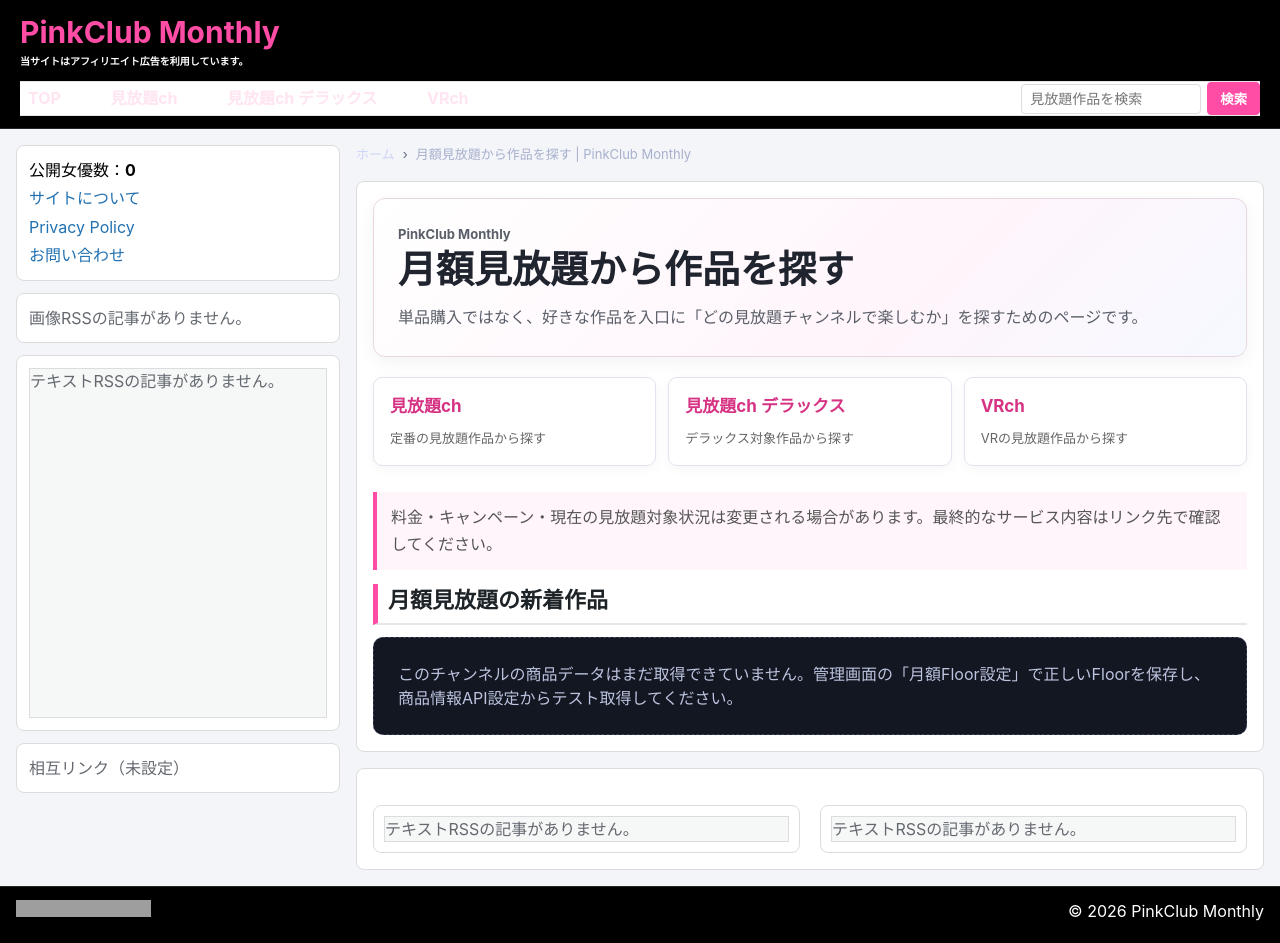
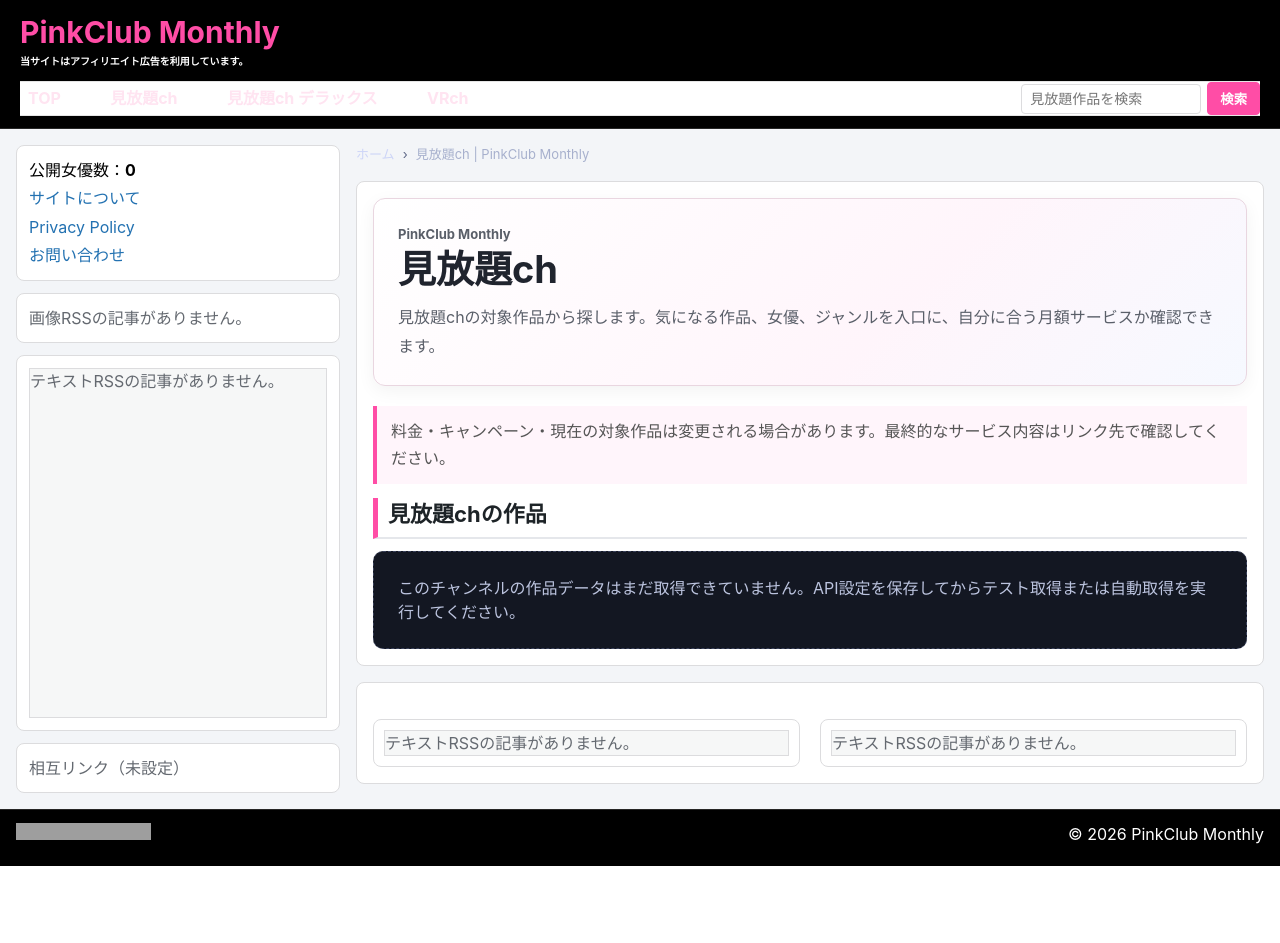
Before and after one commit to TaniyanR/PinkClub-Monthly, a PHP site: page /public/monthly.php in a window 1280 px wide. After the commit the page ends 866 px from the top, so only its background shows below. Run offline with PHP 8.4, Linux system fonts and the light colour scheme; some libraries are stand-ins or nearby versions; grey boxes are pictures that could not be loaded.

Commit message:
Build monthly channel product cards

```diff
--- a/public/monthly.php
+++ b/public/monthly.php
@@ -6,81 +6,142 @@ require_once __DIR__ . '/_bootstrap.php';
 require_once __DIR__ . '/../lib/repository.php';
 require_once __DIR__ . '/../lib/monthly_channel.php';
 
-$channel = strtolower(trim((string)($_GET['channel'] ?? 'all')));
-if (!in_array($channel, ['all', 'standard', 'deluxe', 'vr'], true)) {
-    $channel = 'all';
+$channel = strtolower(trim((string)($_GET['channel'] ?? 'standard')));
+if (!in_array($channel, ['standard', 'deluxe', 'vr'], true)) {
+    $channel = 'standard';
 }
 
-$channelLabel = $channel === 'all' ? '月額見放題' : monthly_channel_label($channel);
-$title = $channelLabel . 'から作品を探す';
-$pageDescription = '作品・女優・ジャンルから月額見放題作品を探し、対象の見放題チャンネルへ進むためのページです。';
+$channelLabel = monthly_channel_label($channel);
+$title = $channelLabel;
+$pageDescription = $channelLabel . 'の月額見放題作品を、作品・ジャンル・女優から探せます。';
+
+function monthly_card_movie_url(array $item): string
+{
+    foreach (['sample_movie_url_720', 'sample_movie_url_644', 'sample_movie_url_560', 'sample_movie_url_476'] as $column) {
+        $url = trim((string)($item[$column] ?? ''));
+        if ($url !== '') {
+            return $url;
+        }
+    }
+
+    $raw = json_decode((string)($item['raw_json'] ?? ''), true);
+    if (!is_array($raw)) {
+        return '';
+    }
+    $movie = $raw['sampleMovieURL'] ?? null;
+    if (is_string($movie)) {
+        return trim($movie);
+    }
+    if (is_array($movie)) {
+        foreach (['size_720_480', 'size_644_414', 'size_560_360', 'size_476_306'] as $key) {
+            $url = trim((string)($movie[$key] ?? ''));
+            if ($url !== '') {
+                return $url;
+            }
+        }
+    }
+    return '';
+}
+
+function monthly_card_has_sample_images(array $item): bool
+{
+    $imageList = trim((string)($item['image_list'] ?? ''));
+    if ($imageList !== '') {
+        return true;
+    }
+
+    $raw = json_decode((string)($item['raw_json'] ?? ''), true);
+    if (!is_array($raw)) {
+        return false;
+    }
+    $sample = $raw['sampleImageURL'] ?? null;
+    return is_array($sample) && $sample !== [];
+}
 
 $items = [];
 try {
     $pdo = db();
     $sourceWhere = items_product_source_where();
     $sourceWhereSql = $sourceWhere !== '' ? ' WHERE ' . $sourceWhere : '';
-    $rows = $pdo->query('SELECT * FROM items' . $sourceWhereSql . ' ORDER BY COALESCE(release_date, updated_at) DESC, id DESC LIMIT 240')->fetchAll(PDO::FETCH_ASSOC) ?: [];
+    $rows = $pdo->query('SELECT * FROM items' . $sourceWhereSql . ' ORDER BY COALESCE(release_date, updated_at) DESC, id DESC LIMIT 300')->fetchAll(PDO::FETCH_ASSOC) ?: [];
     foreach ($rows as $row) {
-        if ($channel !== 'all' && monthly_item_channel_key($row) !== $channel) {
+        if (monthly_item_channel_key($row) !== $channel) {
             continue;
         }
         $items[] = $row;
-        if (count($items) >= 60) {
+        if (count($items) >= 80) {
             break;
         }
     }
 } catch (Throwable $e) {
     error_log('[monthly.php] ' . $e->getMessage());
-    $items = [];
 }
 
 require __DIR__ . '/partials/header.php';
 ?>
 <link rel="stylesheet" href="<?= e(asset_url('css/monthly-ui.css')) ?>">
 
-<section class="monthly-hero">
+<section class="monthly-hero monthly-hero--channel">
   <p class="monthly-hero__eyebrow">PinkClub Monthly</p>
-  <h1><?= e($channelLabel) ?>から作品を探す</h1>
-  <p>単品購入ではなく、好きな作品を入口に「どの見放題チャンネルで楽しむか」を探すためのページです。</p>
+  <h1><?= e($channelLabel) ?></h1>
+  <?php if ($channel === 'standard'): ?>
+    <p>見放題chの対象作品から探します。気になる作品、女優、ジャンルを入口に、自分に合う月額サービスか確認できます。</p>
+  <?php elseif ($channel === 'deluxe'): ?>
+    <p>見放題ch デラックスの対象作品から探します。通常の見放題chとは分けて、デラックス対象作品だけを確認できます。</p>
+  <?php else: ?>
+    <p>VRchの対象作品から探します。VR作品は通常動画とは性質が異なるため、商品カードではサンプル動画を表示しません。</p>
+  <?php endif; ?>
 </section>
 
-<nav class="monthly-channel-grid" aria-label="月額見放題チャンネル">
-  <a class="monthly-channel-card" href="<?= e(public_url('monthly.php?channel=standard')) ?>"><strong>見放題ch</strong><span>定番の見放題作品から探す</span></a>
-  <a class="monthly-channel-card" href="<?= e(public_url('monthly.php?channel=deluxe')) ?>"><strong>見放題ch デラックス</strong><span>デラックス対象作品から探す</span></a>
-  <a class="monthly-channel-card" href="<?= e(public_url('monthly.php?channel=vr')) ?>"><strong>VRch</strong><span>VRの見放題作品から探す</span></a>
-</nav>
+<div class="monthly-note">料金・キャンペーン・現在の対象作品は変更される場合があります。最終的なサービス内容はリンク先で確認してください。</div>
 
-<div class="monthly-note">料金・キャンペーン・現在の見放題対象状況は変更される場合があります。最終的なサービス内容はリンク先で確認してください。</div>
-
-<h2 class="monthly-section-title"><?= e($channelLabel) ?>の新着作品</h2>
+<h2 class="monthly-section-title"><?= e($channelLabel) ?>の作品</h2>
 <?php if ($items === []): ?>
-  <div class="pcf-empty">このチャンネルの商品データはまだ取得できていません。管理画面の「月額Floor設定」で正しいFloorを保存し、商品情報API設定からテスト取得してください。</div>
+  <div class="pcf-empty">このチャンネルの作品データはまだ取得できていません。API設定を保存してからテスト取得または自動取得を実行してください。</div>
 <?php else: ?>
   <section class="monthly-grid">
     <?php foreach ($items as $item): ?>
       <?php
       $itemId = (int)($item['id'] ?? 0);
+      $contentId = trim((string)($item['content_id'] ?? ''));
       $itemTitle = trim((string)($item['title'] ?? ''));
       $imageUrl = trim((string)($item['image_large'] ?? ''));
       if ($imageUrl === '') {
           $imageUrl = trim((string)($item['image_small'] ?? ''));
       }
+      $releaseDate = trim((string)($item['release_date'] ?? ''));
       $itemUrl = public_url('item.php?id=' . $itemId);
-      $badgeLabel = monthly_item_channel_label($item);
+      $movieUrl = $channel === 'vr' ? '' : monthly_card_movie_url($item);
+      $hasSampleImages = monthly_card_has_sample_images($item);
+      $sampleImagesUrl = public_url('sample_images.php?content_id=' . rawurlencode($contentId));
       ?>
       <article class="monthly-work-card">
         <a class="monthly-work-card__image" href="<?= e($itemUrl) ?>">
           <?php if ($imageUrl !== ''): ?>
             <img src="<?= e($imageUrl) ?>" alt="<?= e($itemTitle) ?>" loading="lazy" decoding="async">
+          <?php else: ?>
+            <span class="monthly-work-card__noimage">画像なし</span>
           <?php endif; ?>
         </a>
         <div class="monthly-work-card__body">
-          <span class="monthly-badge"><?= e($badgeLabel) ?></span>
+          <span class="monthly-badge"><?= e($channelLabel) ?></span>
           <h3 class="monthly-work-card__title"><a href="<?= e($itemUrl) ?>"><?= e($itemTitle) ?></a></h3>
-          <div class="monthly-work-card__actions">
-            <a class="monthly-cta" href="<?= e($itemUrl) ?>">作品を詳しく見る</a>
+          <div class="monthly-release-date"><?= $releaseDate !== '' ? '発売日：' . e(format_date($releaseDate)) : '発売日：未取得' ?></div>
+          <div class="monthly-work-card__actions monthly-work-card__actions--samples">
+            <?php if ($channel !== 'vr'): ?>
+              <?php if ($movieUrl !== ''): ?>
+                <a class="monthly-sample-button" href="<?= e($movieUrl) ?>" target="_blank" rel="noopener noreferrer">サンプル動画</a>
+              <?php else: ?>
+                <span class="monthly-sample-button is-disabled">サンプル動画</span>
+              <?php endif; ?>
+            <?php endif; ?>
+            <?php if ($hasSampleImages && $contentId !== ''): ?>
+              <a class="monthly-sample-button" href="<?= e($sampleImagesUrl) ?>" target="_blank" rel="noopener noreferrer">サンプル画像</a>
+            <?php else: ?>
+              <span class="monthly-sample-button is-disabled">サンプル画像</span>
+            <?php endif; ?>
           </div>
+          <a class="monthly-cta monthly-cta--detail" href="<?= e($itemUrl) ?>">作品詳細</a>
         </div>
       </article>
     <?php endforeach; ?>
```
